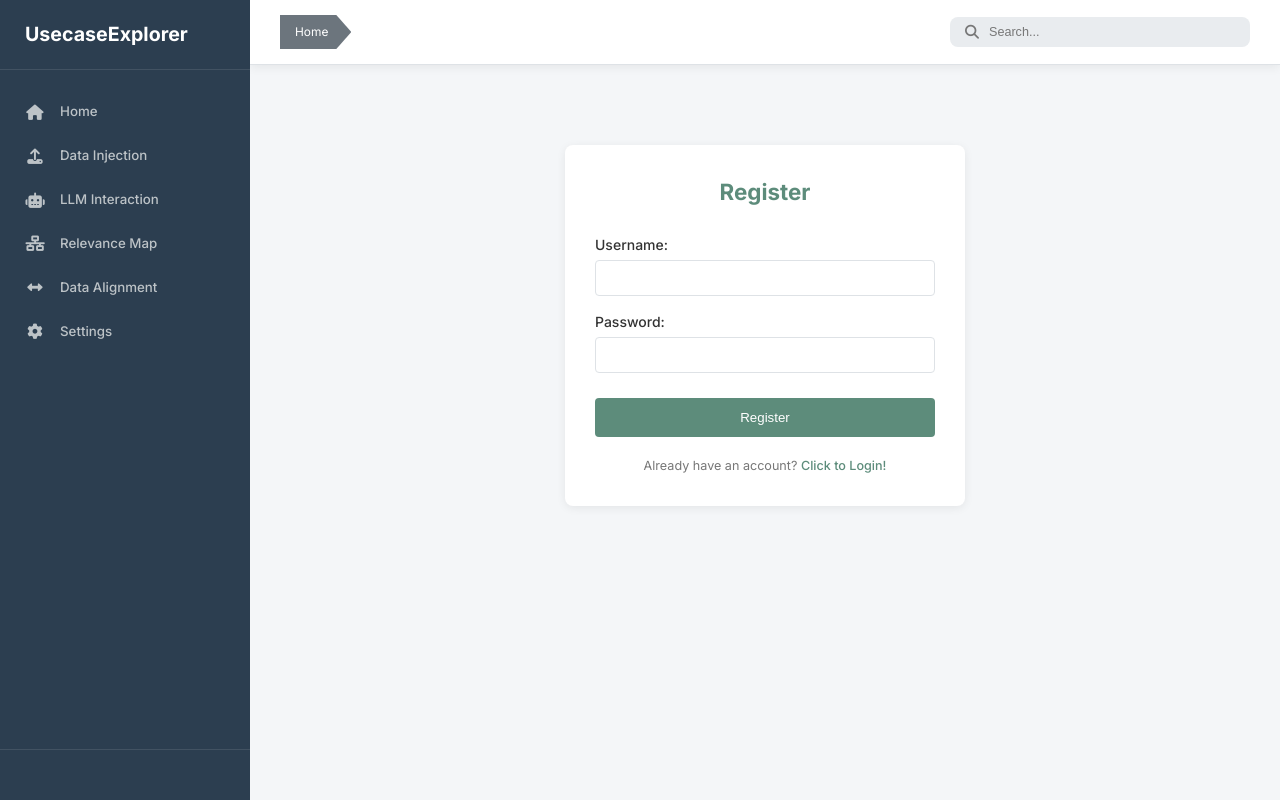
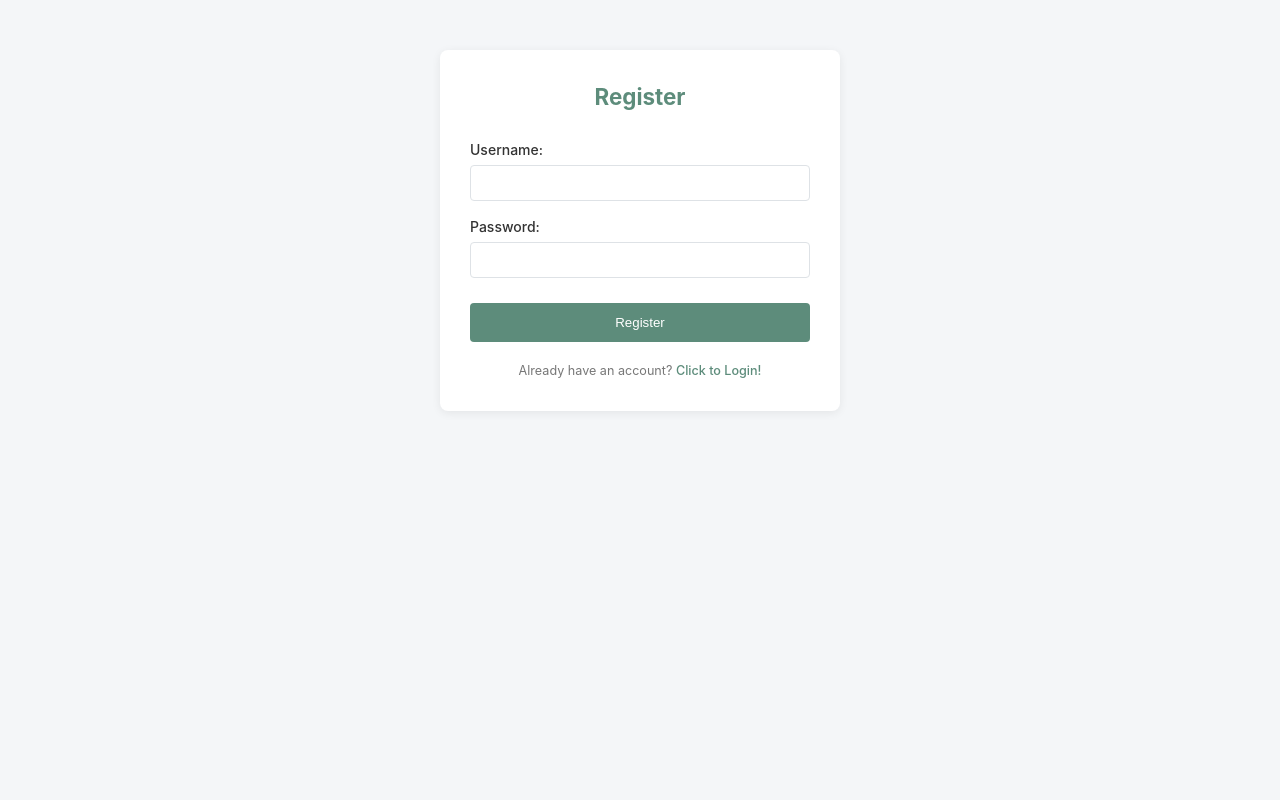
Before and after one commit to TheReallyRealComedian/UsecaseExplorer, a Flask app: page /auth/register in a window 1280 px wide. Run offline with Flask 3, Linux system fonts and the light colour scheme.

Commit message:
refactor: Update HTML templates for consistency and improve styling; enhance relevance visualization chart behavior

```diff
--- a/backend/static/css/style.css
+++ b/backend/static/css/style.css
@@ -1620,17 +1620,22 @@ form button[type="submit"]:hover,
 .me-1 { margin-right: 0.25rem !important; }
 .me-2 { margin-right: 0.5rem !important; }
 
-/* Added for Relevance Map page */
+/* Relevance Map Page Specific Styles */
 .relevance-visualize-page .card-body {
     display: flex;
     justify-content: center;
     align-items: center;
     min-height: 600px;
-    overflow-x: auto;
+    overflow: hidden; /* Hide anything that might overflow its bounds */
+    padding: 30px; /* Add padding around the chart within the card */
 }
 
 #relevanceChart {
-    min-width: 600px;
+    /* Height is set by JS, ensure no conflicting CSS height or aspect-ratio */
+    /* min-width might still be useful for very small screens, but the JS handles overall square */
+    min-width: 300px; /* Example: minimum width for chart content */
+    /*max-width: 800px; */
+    margin: 0 auto; /* Center the chart horizontally */
 }
 
 /* Enhance System Prompt Textarea on LLM Data Prep page to fix rendering issues */
--- a/backend/templates/base.html
+++ b/backend/templates/base.html
@@ -1,125 +1,118 @@
-<!-- backend/templates/base.html -->
-<!doctype html>
+<!DOCTYPE html>
 <html lang="en">
 <head>
-    <meta charset="utf-8">
-    <meta name="viewport" content="width=device-width, initial-scale=1, shrink-to-fit=no">
+    <meta charset="UTF-8">
+    <meta name="viewport" content="width=device-width, initial-scale=1.0">
     <title>{% block title %}Usecase Explorer{% endblock %}</title>
+    <!-- FontAwesome for icons -->
+    <link rel="stylesheet" href="https://cdnjs.cloudflare.com/ajax/libs/font-awesome/6.0.0-beta3/css/all.min.css" integrity="sha512-Fo3rlrZj/k7ujm/6s+Ndz8zJg4fQnK/b5xI7i7a9/c5k/n4r1j5G4/Bw/B7jP5g4k7Z/m4b9g==" crossorigin="anonymous" referrerpolicy="no-referrer" />
+    <!-- Main application CSS -->
     <link rel="stylesheet" href="{{ url_for('static', filename='css/style.css') }}">
-    <link rel="preconnect" href="https://fonts.googleapis.com">
-    <link rel="preconnect" href="https://fonts.gstatic.com" crossorigin>
-    <link href="https://fonts.googleapis.com/css2?family=Inter:wght@400;500;600;700&display=swap" rel="stylesheet">
-    <link rel="stylesheet" href="https://cdnjs.cloudflare.com/ajax/libs/font-awesome/6.5.1/css/all.min.css" integrity="sha512-DTOQO9RWCH3ppGqcWaEA1BIZOC6xxalwEsw9c2QQeAIftl+Vegovlnee1c9QX4TctnWMn13TZye+giMm8e2LwA==" crossorigin="anonymous" referrerpolicy="no-referrer" />
-    <link rel="icon" type="image/x-icon" href="{{ url_for('static', filename='favicon.ico') }}">
-
+    <!-- Optional: additional head content for child templates -->
+    {% block head_extra %}{% endblock %}
 </head>
 <body>
     <div class="app-container">
-        <nav class="sidebar">
+        <!-- Sidebar -->
+        <aside class="sidebar">
             <div class="sidebar-header">
-                <a href="{{ url_for('index') }}" class="logo">UsecaseExplorer</a>
+                <a href="{{ url_for('index') }}" class="logo">Usecase Explorer</a>
             </div>
-            <ul class="sidebar-menu">
-                <li class="{{ 'active' if request.endpoint == 'index' else '' }}">
-                    <a href="{{ url_for('index') }}">
-                        <i class="fas fa-home"></i>
-                        <span>Home</span>
-                    </a>
+            <nav class="sidebar-menu">
+                <ul>
+                    <li class="{% if request.endpoint == 'index' %}active{% endif %}">
+                        <a href="{{ url_for('index') }}"><i class="fas fa-home"></i> Home</a>
                     </li>
-                <li class="{{ 'active' if request.endpoint == 'injection.handle_injection' else '' }}">
-                     <a href="{{ url_for('injection.handle_injection') }}">
-                         <i class="fas fa-upload"></i>
-                         <span>Data Injection</span>
-                     </a>
+                    <li class="{% if request.blueprint == 'areas' or current_area %}active{% endif %}">
+                        {# Link to a general area list, or the first area if no list exists #}
+                        <a href="{{ url_for('areas.view_area', area_id=1) }}"><i class="fas fa-sitemap"></i> Areas</a>
                     </li>
-                 <li class="{{ 'active' if request.endpoint == 'llm.llm_data_prep_page' else '' }}">
-                    <a href="{{ url_for('llm.llm_data_prep_page') }}">
-                        <i class="fas fa-robot"></i>
-                        <span>LLM Interaction</span>
-                    </a>
+                    <li class="{% if request.blueprint == 'steps' or current_step %}active{% endif %}">
+                        {# Link to a general step list, or the first step if no list exists #}
+                        <a href="{{ url_for('steps.view_step', step_id=1) }}"><i class="fas fa-shoe-prints"></i> Steps</a>
                     </li>
-                {# NEW ITEM FOR RELEVANCE VISUALIZATION #}
-                <li class="{{ 'active' if request.endpoint == 'relevance.visualize_relevance' else '' }}">
-                    <a href="{{ url_for('relevance.visualize_relevance') }}">
-                        <i class="fas fa-network-wired"></i> {# A suitable icon #}
-                        <span>Relevance Map</span>
-                    </a>
+                    <li class="{% if request.blueprint == 'usecases' or current_usecase %}active{% endif %}">
+                        {# Link to a general use case list, or the first use case if no list exists #}
+                        <a href="{{ url_for('usecases.view_usecase', usecase_id=1) }}"><i class="fas fa-lightbulb"></i> Use Cases</a>
                     </li>
-                {# NEW ITEM FOR DATA ALIGNMENT #}
-                <li class="{{ 'active' if request.endpoint == 'data_alignment.data_alignment_page' else '' }}">
-                    <a href="{{ url_for('data_alignment.data_alignment_page') }}">
-                        <i class="fas fa-arrows-alt-h"></i> {# Icon for alignment/linking #}
-                        <span>Data Alignment</span>
-                    </a>
+                    <li class="{% if request.blueprint == 'relevance' %}active{% endif %}">
+                        <a href="{{ url_for('relevance.visualize_relevance') }}"><i class="fas fa-project-diagram"></i> Relevance Map</a>
                     </li>
-                  <li>
-                    <a href="#">
-                        <i class="fas fa-cog"></i>
-                        <span>Settings</span>
-                    </a>
+                    <li class="{% if request.blueprint == 'llm' %}active{% endif %}">
+                        <a href="{{ url_for('llm.llm_data_prep_page') }}"><i class="fas fa-robot"></i> LLM Data Prep</a>
+                    </li>
+                    <li class="{% if request.blueprint == 'injection' %}active{% endif %}">
+                        <a href="{{ url_for('injection.handle_injection') }}"><i class="fas fa-upload"></i> Data Injection</a>
+                    </li>
+                     <li class="{% if request.blueprint == 'data_alignment' %}active{% endif %}">
+                        <a href="{{ url_for('data_alignment.data_alignment_page') }}"><i class="fas fa-link"></i> Data Alignment</a>
                     </li>
                 </ul>
-            <ul class="sidebar-footer-menu">
+            </nav>
+            <div class="sidebar-footer-menu">
+                <ul>
                     {% if current_user.is_authenticated %}
-                <li>
-                    <a href="{{ url_for('auth.logout') }}">
-                        <i class="fas fa-sign-out-alt"></i>
-                        <span>Log out</span>
-                    </a>
-                </li>
+                    <li><a href="{{ url_for('auth.logout') }}"><i class="fas fa-sign-out-alt"></i> Logout ({{ current_user.username }})</a></li>
+                    {% else %}
+                    <li><a href="{{ url_for('auth.login') }}"><i class="fas fa-sign-in-alt"></i> Login</a></li>
                     {% endif %}
                 </ul>
-        </nav>
+            </div>
+        </aside>
 
-        <div class="main-content">
+        <!-- Main Content Area -->
+        <main class="main-content">
+            <!-- Header -->
             <header class="main-header">
                 <div class="breadcrumbs">
-                    <a href="{{ url_for('index') }}"
-                       class="breadcrumb-item {% if request.endpoint == 'index' %}active{% endif %}">Home</a>
-
-                    {# Determine navigation context from passed variables #}
-                    {% set nav_area = current_area %}
-                    {% set nav_step = current_step %}
-                    {% set nav_usecase = current_usecase %}
-
-                    {# Area Segment #}
-                    {% if nav_area %}
-                        <a href="{{ url_for('areas.view_area', area_id=nav_area.id) }}"
-                           class="breadcrumb-item {% if request.endpoint == 'areas.view_area' %}active{% endif %}">
-                            {{ nav_area.name }}
-                        </a>
-                    {% elif request.endpoint != 'auth.login' and request.endpoint != 'auth.register' %} {# Show placeholder if not on auth pages and no area context #}
-                        <span class="breadcrumb-item disabled">Area</span>
+                    {% block breadcrumbs %}
+                        {% if current_area %}
+                            <a href="{{ url_for('index') }}" class="breadcrumb-item">Home</a>
+                            <a href="{{ url_for('areas.view_area', area_id=current_area.id) }}" class="breadcrumb-item active">{{ current_area.name }}</a>
+                        {% elif current_step %}
+                            <a href="{{ url_for('index') }}" class="breadcrumb-item">Home</a>
+                            {% if current_step.area %}
+                                <a href="{{ url_for('areas.view_area', area_id=current_step.area.id) }}" class="breadcrumb-item">{{ current_step.area.name }}</a>
+                            {% else %}
+                                <span class="breadcrumb-item disabled">No Area</span>
                             {% endif %}
-
-                    {# Process Step Segment #}
-                    {% if nav_step %}
-                        <a href="{{ url_for('steps.view_step', step_id=nav_step.id) }}"
-                           class="breadcrumb-item {% if request.endpoint == 'steps.view_step' %}active{% endif %}">
-                            {{ nav_step.name }}
-                        </a>
-                    {% elif nav_area or (request.endpoint == 'index' and request.endpoint != 'auth.login' and request.endpoint != 'auth.register' and request.endpoint != 'data_alignment.data_alignment_page') %}
-                        <span class="breadcrumb-item disabled">Process Step</span>
+                            <a href="{{ url_for('steps.view_step', step_id=current_step.id) }}" class="breadcrumb-item active">{{ current_step.name }}</a>
+                        {% elif current_usecase %}
+                            <a href="{{ url_for('index') }}" class="breadcrumb-item">Home</a>
+                            {% if current_usecase.process_step and current_usecase.process_step.area %}
+                                <a href="{{ url_for('areas.view_area', area_id=current_usecase.process_step.area.id) }}" class="breadcrumb-item">{{ current_usecase.process_step.area.name }}</a>
+                            {% else %}
+                                <span class="breadcrumb-item disabled">No Area</span>
                             {% endif %}
-
-                    {# Use Case Segment #}
-                    {% if nav_usecase %}
-                        <a href="{{ url_for('usecases.view_usecase', usecase_id=nav_usecase.id) }}"
-                           class="breadcrumb-item {% if request.endpoint == 'usecases.view_usecase' %}active{% endif %}">
-                            {{ nav_usecase.name }}
-                        </a>
-                    {% elif nav_step or (request.endpoint == 'index' and request.endpoint != 'auth.login' and request.endpoint != 'auth.register' and request.endpoint != 'data_alignment.data_alignment_page') %}
-                        <span class="breadcrumb-item disabled">Use Case</span>
+                            {% if current_usecase.process_step %}
+                                <a href="{{ url_for('steps.view_step', step_id=current_usecase.process_step.id) }}" class="breadcrumb-item">{{ current_usecase.process_step.name }}</a>
+                            {% else %}
+                                <span class="breadcrumb-item disabled">No Step</span>
                             {% endif %}
+                            <a href="{{ url_for('usecases.view_usecase', usecase_id=current_usecase.id) }}" class="breadcrumb-item active">{{ current_usecase.name }}</a>
+                        {% else %}
+                            <span class="breadcrumb-item active">Home</span>
+                        {% endif %}
+                    {% endblock %}
                 </div>
-
                 <div class="search-bar">
                     <i class="fas fa-search"></i>
-                    <input type="search" placeholder="Search...">
+                    <input type="text" placeholder="Search...">
+                </div>
+                <div class="header-actions">
+                    <button class="icon-button"><i class="fas fa-bell"></i></button>
+                    <button class="icon-button"><i class="fas fa-cog"></i></button>
+                    {% if current_user.is_authenticated %}
+                    <button class="icon-button"><i class="fas fa-user-circle"></i></button>
+                    {% else %}
+                    <a href="{{ url_for('auth.login') }}" class="icon-button" title="Login"><i class="fas fa-sign-in-alt"></i></a>
+                    {% endif %}
                 </div>
             </header>
 
-            <main class="page-content">
+            <!-- Page Content -->
+            <div class="page-content">
+                <!-- Flash Messages -->
                 {% with messages = get_flashed_messages(with_categories=true) %}
                     {% if messages %}
                         <div class="flash-messages">
@@ -129,10 +122,18 @@
                         </div>
                     {% endif %}
                 {% endwith %}
-                {% block content %}{% endblock %}
+
+                {% block content %}
+                <!-- Child templates will inject their content here -->
+                {% endblock %}
+            </div>
         </main>
     </div>
-    </div>
-    {% block scripts %}{% endblock %}
+
+    <!-- Bootstrap JS for collapses, tooltips, etc. -->
+    <script src="https://cdn.jsdelivr.net/npm/bootstrap@5.3.3/dist/js/bootstrap.bundle.min.js" integrity="sha384-YvpcrYf0tY3lHB60NNkmXc5s9fDVZLESaAA55NDzOxhy9GkcIdslK1eN7N6jIeHz" crossorigin="anonymous"></script>
+    {% block scripts %}
+    <!-- Page specific scripts will be injected here -->
+    {% endblock %}
 </body>
 </html>
--- a/backend/templates/register.html
+++ b/backend/templates/register.html
@@ -1,16 +1,30 @@
-{% extends "base.html" %}
-
-{% block title %}{{ title }} - Usecase Explorer{% endblock %}
-
-{% block content %}
+<!doctype html>
+<html lang="en">
+<head>
+    <meta charset="utf-8">
+    <meta name="viewport" content="width=device-width, initial-scale=1, shrink-to-fit=no">
+    <title>{{ title }} - Usecase Explorer</title>
+    <!-- FontAwesome for icons (if used on register page) -->
+    <link rel="stylesheet" href="https://cdnjs.cloudflare.com/ajax/libs/font-awesome/6.0.0-beta3/css/all.min.css" integrity="sha512-Fo3rlrZj/k7ujm/6s+Ndz8zJg4fQnK/b5xI7i7a9/c5k/n4r1j5G4/Bw/B7jP5g4k7Z/m4b9g==" crossorigin="anonymous" referrerpolicy="no-referrer" />
+    <link rel="stylesheet" href="{{ url_for('static', filename='css/style.css') }}">
+</head>
+<body>
     <div class="auth-container">
         <h1>{{ title }}</h1>
 
-    {# Flash messages are now in base.html #}
+        <!-- Flash messages -->
+        {% with messages = get_flashed_messages(with_categories=true) %}
+            {% if messages %}
+                <div class="flash-messages">
+                {% for category, message in messages %}
+                    <div class="alert alert-{{ category }}">{{ message }}</div>
+                {% endfor %}
+                </div>
+            {% endif %}
+        {% endwith %}
 
         <!-- Registration Form -->
         <form action="" method="post" novalidate>
-        {# CSRF token #}
             <div>
                 <label for="username">Username:</label>
                 <input type="text" id="username" name="username" required>
@@ -26,4 +40,5 @@
 
         <p>Already have an account? <a href="{{ url_for('auth.login') }}">Click to Login!</a></p>
     </div>
-{% endblock %}
+</body>
+</html>
```
Also changed, not shown: backend/templates/login.html (+5 -7 lines), backend/templates/relevance_visualize.html (+22 -13 lines). Lines whose indentation alone changed are shown as unchanged.
